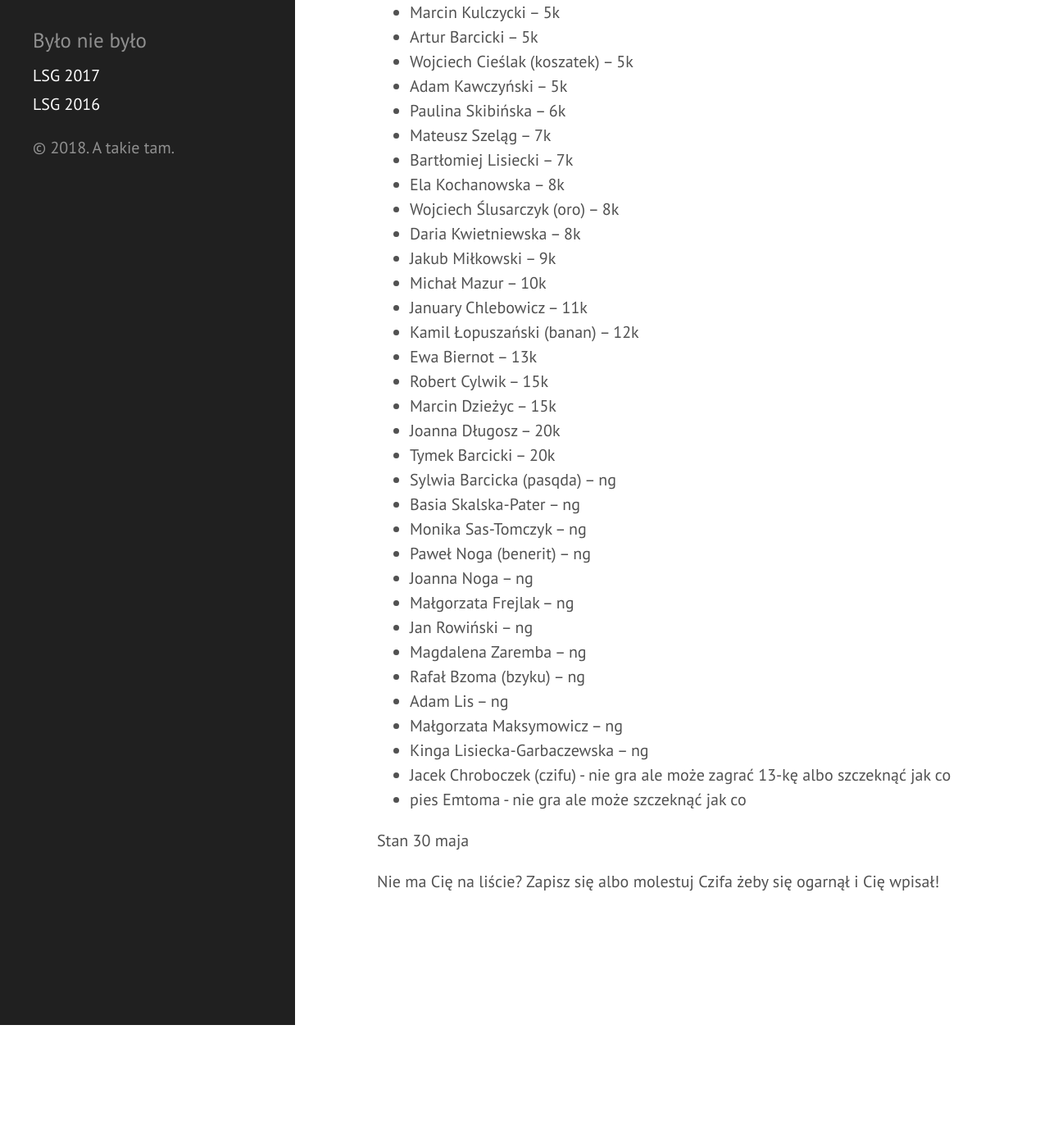
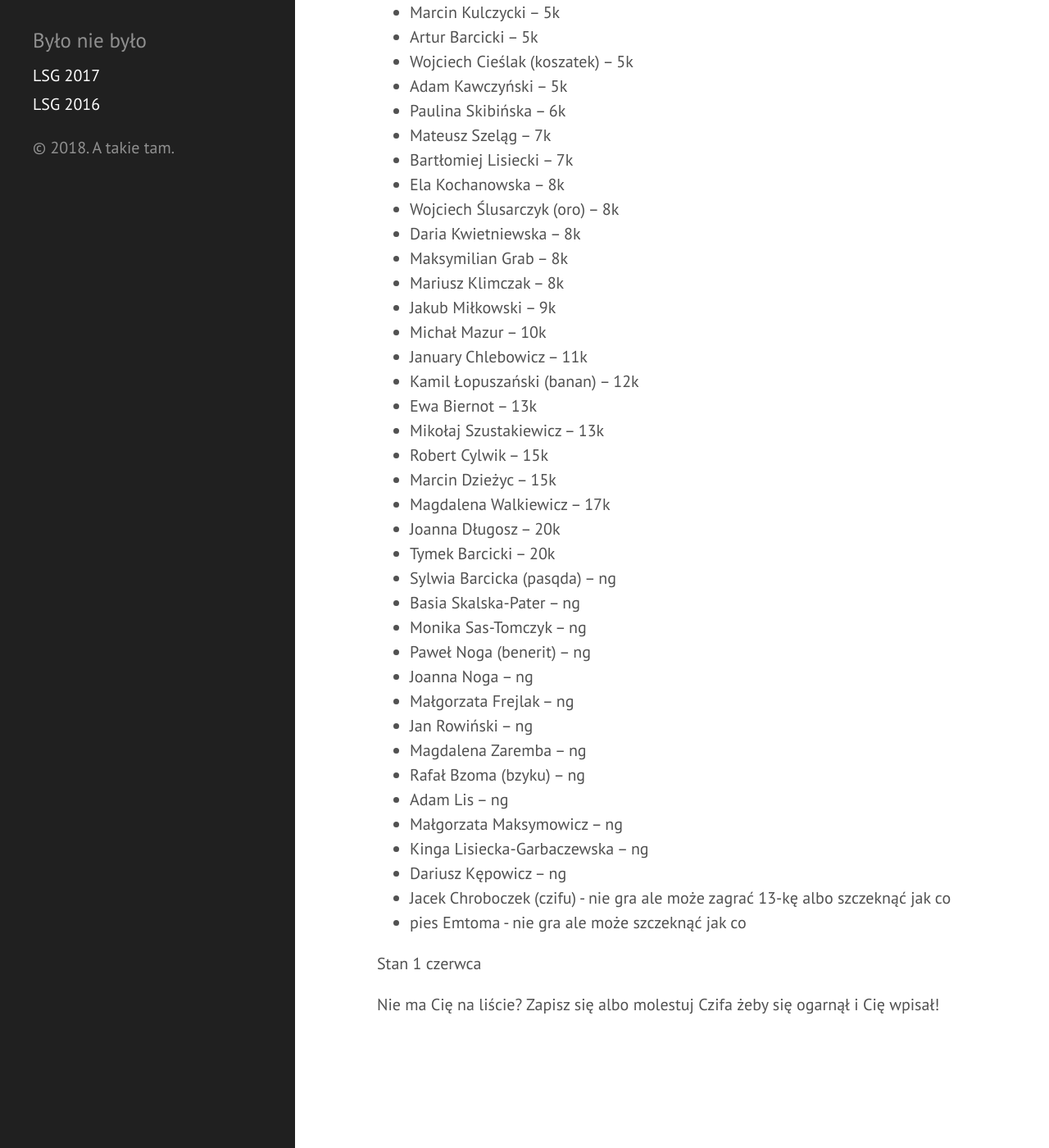
Before and after one commit to tasuki/lsg, a Jekyll site: the page built from zarejestrowani.md, in a window 1280 px wide and 1400 px high, scrolled down 868 px. Shown: the whole window at 82% size. Built offline with Jekyll 4.4.1, drawn with Linux system fonts in a browser that asks for light colours; before the commit the page ends 2118 px from its top, so only the background shows below that.

Commit message:
Update zarejestrowani.md

```diff
--- a/zarejestrowani.md
+++ b/zarejestrowani.md
@@ -39,13 +39,17 @@ Zarejestrowani uczestnicy (mniej więcej wg siły):
 - Ela Kochanowska -- 8k
 - Wojciech Ślusarczyk (oro) -- 8k
 - Daria Kwietniewska -- 8k
+- Maksymilian Grab -- 8k
+- Mariusz Klimczak -- 8k
 - Jakub Miłkowski -- 9k
 - Michał Mazur -- 10k
 - January Chlebowicz -- 11k
 - Kamil Łopuszański (banan) -- 12k
 - Ewa Biernot -- 13k
+- Mikołaj Szustakiewicz -- 13k
 - Robert Cylwik -- 15k
 - Marcin Dzieżyc -- 15k
+- Magdalena Walkiewicz -- 17k
 - Joanna Długosz -- 20k
 - Tymek Barcicki -- 20k
 - Sylwia Barcicka (pasqda) -- ng
@@ -60,6 +64,7 @@ Zarejestrowani uczestnicy (mniej więcej wg siły):
 - Adam Lis -- ng
 - Małgorzata Maksymowicz -- ng
 - Kinga Lisiecka-Garbaczewska -- ng
+- Dariusz Kępowicz -- ng
 - Jacek Chroboczek (czifu) - nie gra ale może zagrać 13-kę albo szczeknąć jak co
 - pies Emtoma - nie gra ale może szczeknąć jak co
 
@@ -67,6 +72,6 @@ Zarejestrowani uczestnicy (mniej więcej wg siły):
 
 
 
-Stan 30 maja
+Stan 1 czerwca
 
 Nie ma Cię na liście?  Zapisz się albo molestuj Czifa żeby się ogarnął i Cię wpisał!
```
